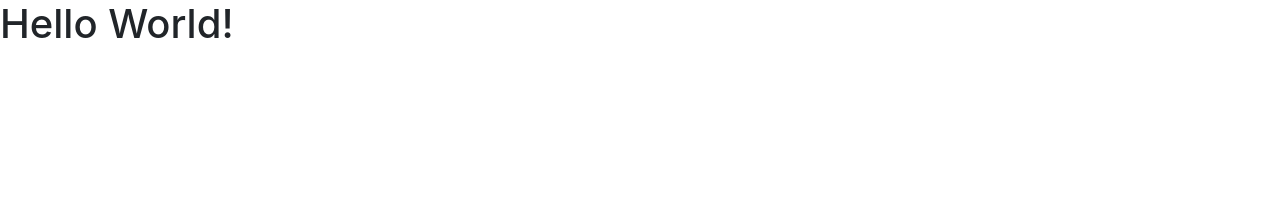
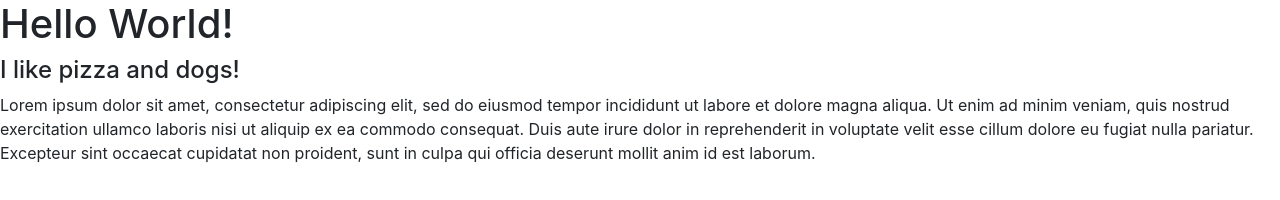
Before and after one commit to aklatzke/project-week-th, a plain HTML site: page index.html in a window 1280 px wide. Drawn offline with nearby package versions, Linux system fonts and the light colour scheme.

Commit message:
update html - emms

```diff
--- a/index.html
+++ b/index.html
@@ -18,6 +18,8 @@
     </head>
     <body>
         <h1> Hello World! </h1>
+        <h4> I like pizza and dogs! </h4>
+        <p> Lorem ipsum dolor sit amet, consectetur adipiscing elit, sed do eiusmod tempor incididunt ut labore et dolore magna aliqua. Ut enim ad minim veniam, quis nostrud exercitation ullamco laboris nisi ut aliquip ex ea commodo consequat. Duis aute irure dolor in reprehenderit in voluptate velit esse cillum dolore eu fugiat nulla pariatur. Excepteur sint occaecat cupidatat non proident, sunt in culpa qui officia deserunt mollit anim id est laborum.</p>
         <!--[if lt IE 7]>
             <p class="browsehappy">You are using an <strong>outdated</strong> browser. Please <a href="#">upgrade your browser</a> to improve your experience.</p>
         <![endif]-->
```
